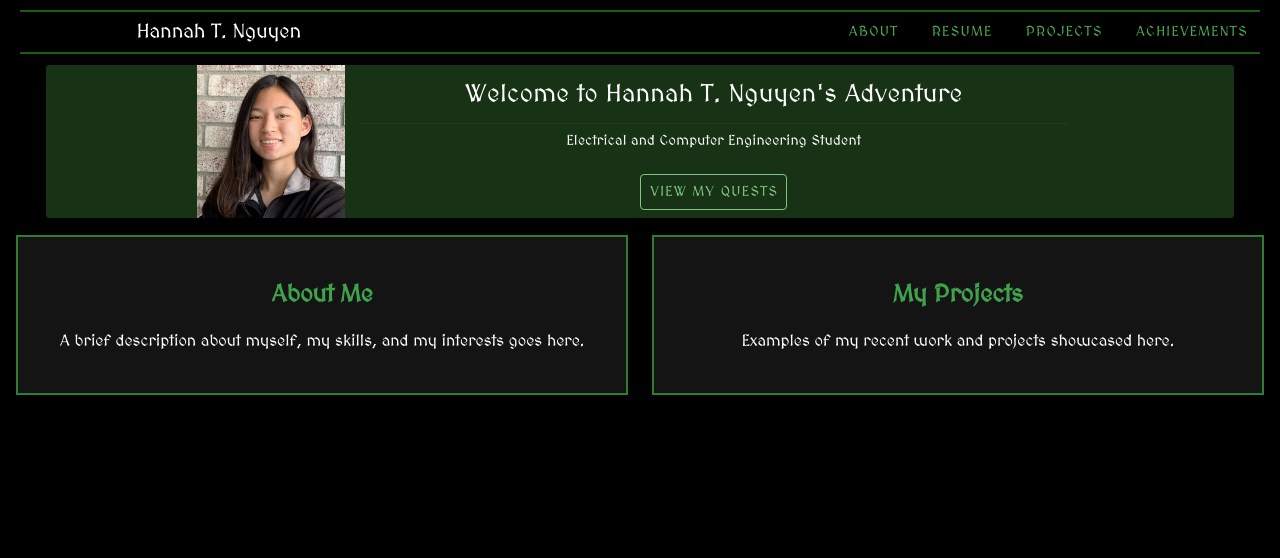
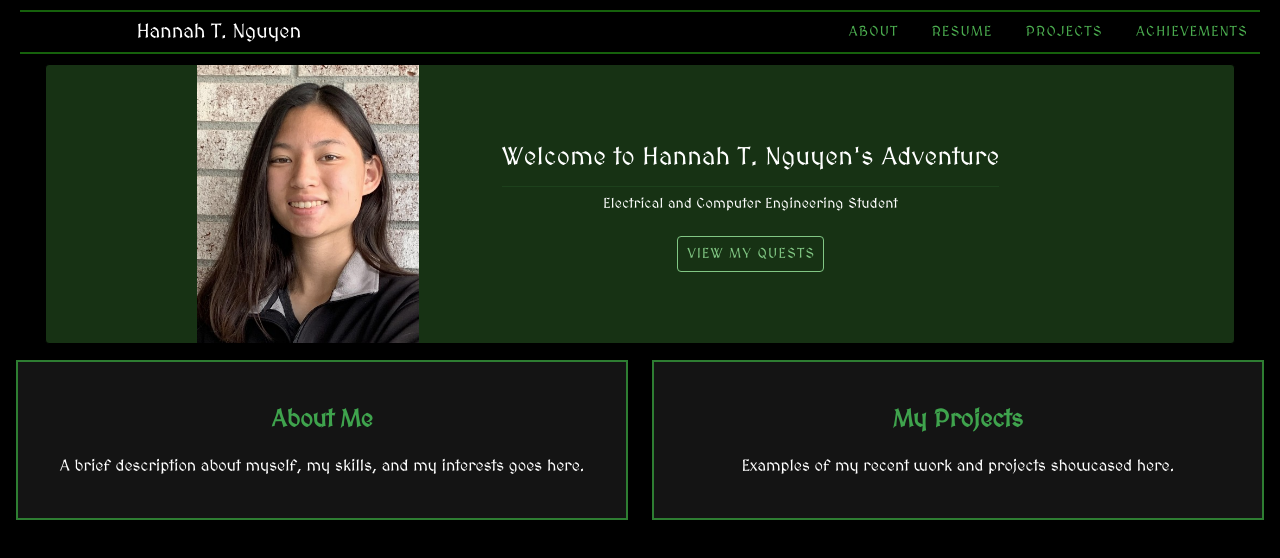
Before and after one commit to TheNguyen07/TheNguyen07.github.io, a Vue app: page / in a window 1280 px wide. Shown: the top 558 px of the page. Built offline with nearby package versions, Linux system fonts and the light colour scheme.

Commit message:
things working

```diff
--- a/src/components/AboutMe.vue
+++ b/src/components/AboutMe.vue
@@ -4,26 +4,33 @@
       <v-col>
         <v-card
           variant="outlined"
-          style="background-color: rgba(23, 50, 20);
-          border-color: black;"
           flat
           max-width="93%"
-          class="mx-auto"
+          class="mx-auto d-flex"
+          style="
+            background-color: rgba(23, 50, 20);
+            border-color: black;
+            min-height: 280px;"
         >
           <v-row justify="center">
             <v-col cols="12" md="10" lg="9" xl="8">
-              <v-row no-gutters>
-                <v-col cols="4" sm="3" md="2">
+              <v-row no-gutters class="fill-height">
+                <v-col cols="5" sm="4" md="3" lg="3" class="d-flex">
                   <v-img
                     src="/src/assets/Professional photo.jpeg"
                     cover
                     height="100%"
-                    min-height="150px"
                   ></v-img>
                 </v-col>
 
-                <v-col cols="8" sm="9" md="10">
-                  <v-card-item>
+                <v-col
+                  cols="7"
+                  sm="8"
+                  md="9"
+                  lg="9"
+                  class="d-flex flex-column justify-center align-center text-center"
+                >
+                  <v-card-item class="text-center">
                     <v-card-title class="text-wrap" style="font-size: 25px">
                       Welcome to Hannah T. Nguyen's Adventure
                     </v-card-title>
@@ -65,4 +72,10 @@
 body{
   font-family: 'MedievalSharp', cursive, serif !important
 }
+
+@media (min-width: 960px) {
+  .hero-card {
+    min-height: 350px;
+  }
+}
 </style>
```
